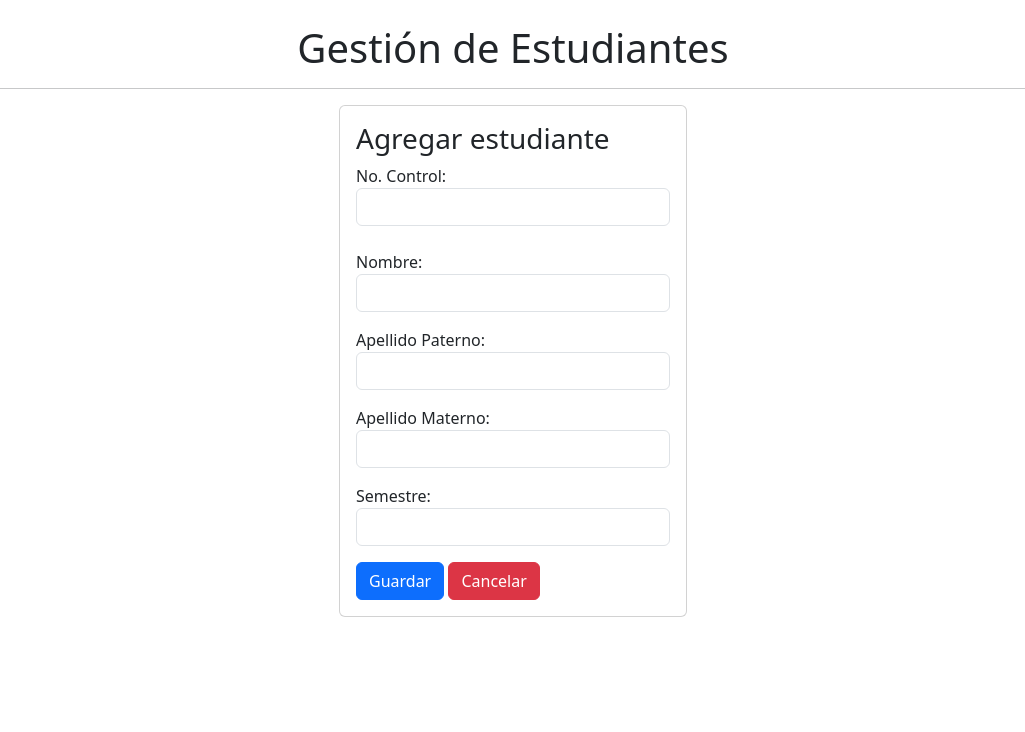
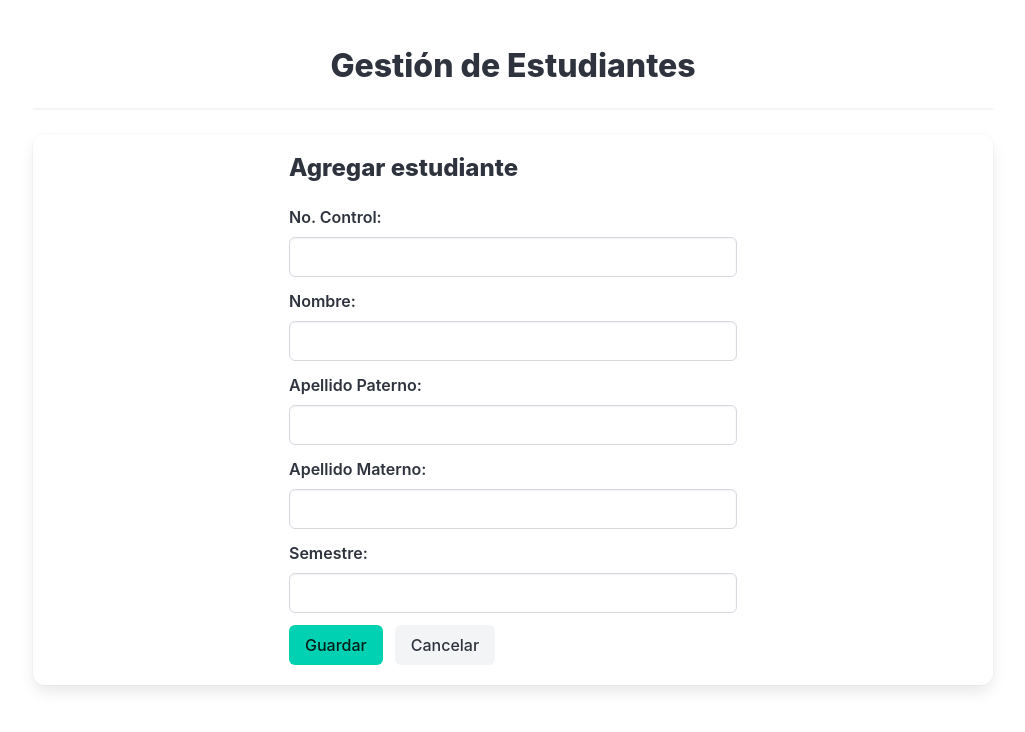
Before and after one commit to stripmau/COMPUTO-EN-LA-NUBE-1-PROYECTO-UNIDAD-2.0, a Flask app: page /estudiantes/new in a window 1280 px wide. Shown: the top 732 px of the page, without its empty margins (127-1152 px from the left). Run offline with Flask 3, Linux system fonts and the light colour scheme.

Commit message:
se actualizo diseño

```diff
--- a/templates/base.html
+++ b/templates/base.html
@@ -3,16 +3,24 @@
 <head>
   <meta charset="UTF-8">
   <meta name="viewport" content="width=device-width, initial-scale=1.0">
-    <link href="https://cdn.jsdelivr.net/npm/bootstrap@5.3.3/dist/css/bootstrap.min.css" rel="stylesheet" integrity="sha384-QWTKZyjpPEjISv5WaRU9OFeRpok6YctnYmDr5pNlyT2bRjXh0JMhjY6hW+ALEwIH" crossorigin="anonymous">
+
+  <!-- Bulma -->
+  <link rel="stylesheet" href="https://cdn.jsdelivr.net/npm/bulma@1.0.2/css/bulma.min.css">
+
   <title>{% block title %}{% endblock %}</title>
 </head>
+
 <body>
-    <div class="container mt-4">
-        <h1 class="text-center">Gestión de Estudiantes</h1>
+  <section class="section">
+    <div class="container is-max-desktop">
+      <h1 class="title has-text-centered">Gestión de Estudiantes</h1>
       <hr>
-        <div class="container w-80">
+
+      <!-- Área del contenido -->
+      <div class="box">
         {% block content %}{% endblock %}
       </div>
     </div>
+  </section>
 </body>
 </html>
--- a/templates/create_estudiante.html
+++ b/templates/create_estudiante.html
@@ -1,45 +1,55 @@
 {% extends 'base.html' %}
-{% block title%} Agregar Estudiante {% endblock %}
-{% block content%}
-<div class="row">
-    <div class="col">
+{% block title %} Agregar Estudiante {% endblock %}
+{% block content %}
+
+<div class="columns is-centered">
+  <div class="column is-6">
+    <h3 class="title is-4">Agregar estudiante</h3>
+
+    <form action="{{ url_for('create_estudiante') }}" method="POST">
+
+      <div class="field">
+        <label class="label" for="no_control">No. Control:</label>
+        <div class="control">
+          <input class="input" type="text" id="no_control" name="no_control" required>
         </div>
-    <div class="col">
-        <div class="card ">
-            <div class="card-body">
-                <h3 class="card-title">Agregar estudiante</h3>
-                <form action="{{ url_for('create_estudiante') }}" method="POST">
-                    <div class="form-group mb-4">
-                        <label for="no_control">No. Control:</label>
-                        <input type="text" class="form-control" id="no_control" name="no_control" required>
       </div>
-                    <div class="form-group mb-3">
-                        <label for="nombre">Nombre:</label>
-                        <input type="text" class="form-control" id="nombre" name="nombre" required>
+
+      <div class="field">
+        <label class="label" for="nombre">Nombre:</label>
+        <div class="control">
+          <input class="input" type="text" id="nombre" name="nombre" required>
         </div>
-                    <div class="form-group mb-3">
-                        <label for="ap_paterno">Apellido Paterno:</label>
-                        <input type="text" class="form-control" id="ap_paterno" name="ap_paterno" required>
       </div>
-                    <div class="form-group mb-3">
-                        <label for="ap_materno">Apellido Materno:</label>
-                        <input type="text" class="form-control" id="ap_materno" name="ap_materno" required>
+
+      <div class="field">
+        <label class="label" for="ap_paterno">Apellido Paterno:</label>
+        <div class="control">
+          <input class="input" type="text" id="ap_paterno" name="ap_paterno" required>
         </div>
-                    <div class="form-group mb-3">
-                        <label for="semestre">Semestre:</label>
-                        <input type="number" class="form-control" id="semestre" name="semestre" required>
       </div>
-                    <button type="submit" class="btn btn-primary">Guardar</button>
-                    <a href="{{ url_for('index') }}" class="btn btn-danger ">Cancelar</a>
+
+      <div class="field">
+        <label class="label" for="ap_materno">Apellido Materno:</label>
+        <div class="control">
+          <input class="input" type="text" id="ap_materno" name="ap_materno" required>
+        </div>
+      </div>
+
+      <div class="field">
+        <label class="label" for="semestre">Semestre:</label>
+        <div class="control">
+          <input class="input" type="number" id="semestre" name="semestre" required>
+        </div>
+      </div>
+
+      <div class="buttons">
+        <button type="submit" class="button is-primary">Guardar</button>
+        <a href="{{ url_for('index') }}" class="button is-light">Cancelar</a>
+      </div>
 
     </form>
   </div>
 </div>
-    </div>
-    <div class="col">
-    </div>
-</div>
 
-
-
-{% endblock%}
+{% endblock %}
```
Also changed, not shown: templates/index.html (+25 -9 lines), templates/update_estudiante.html (+36 -28 lines). Lines whose indentation alone changed are shown as unchanged.
